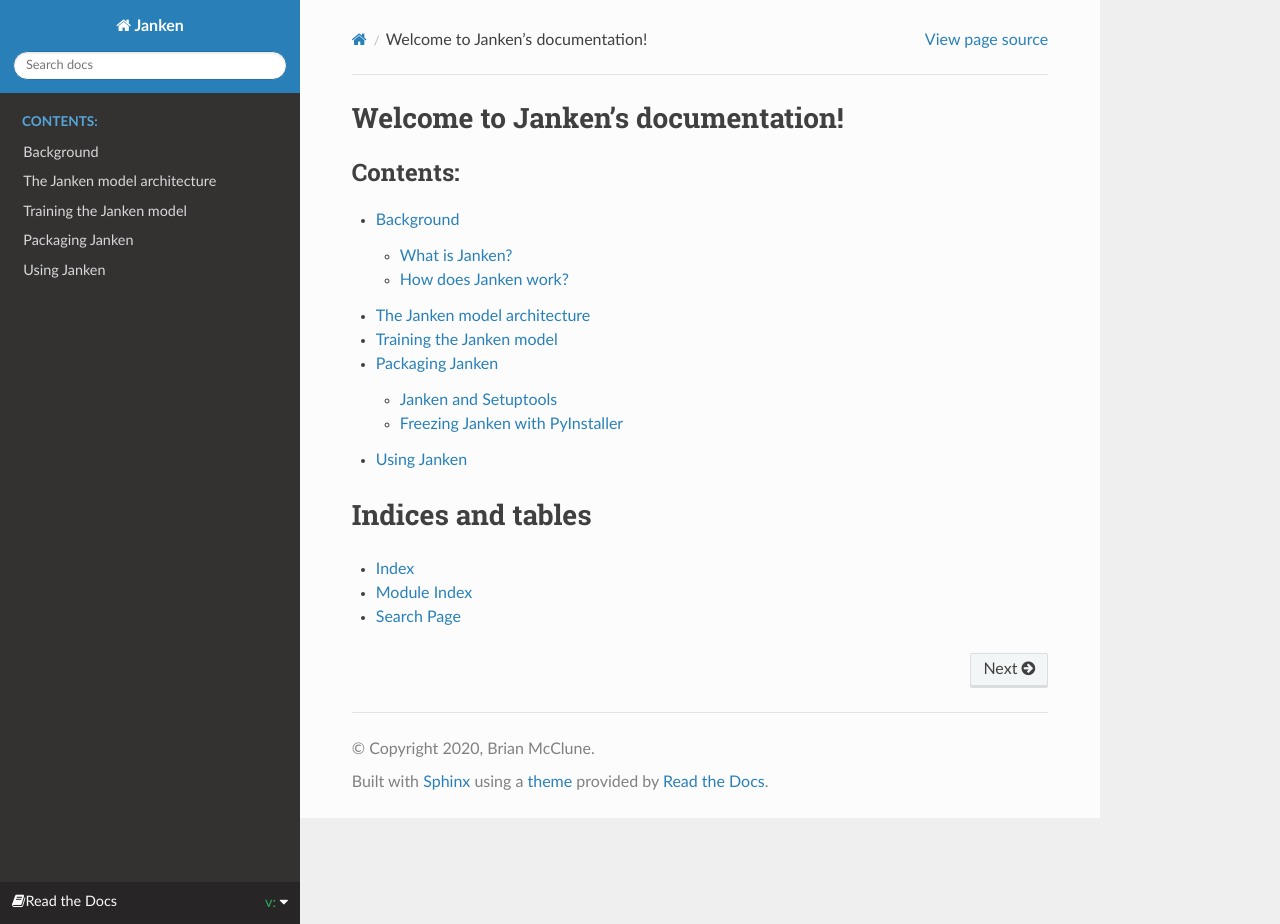
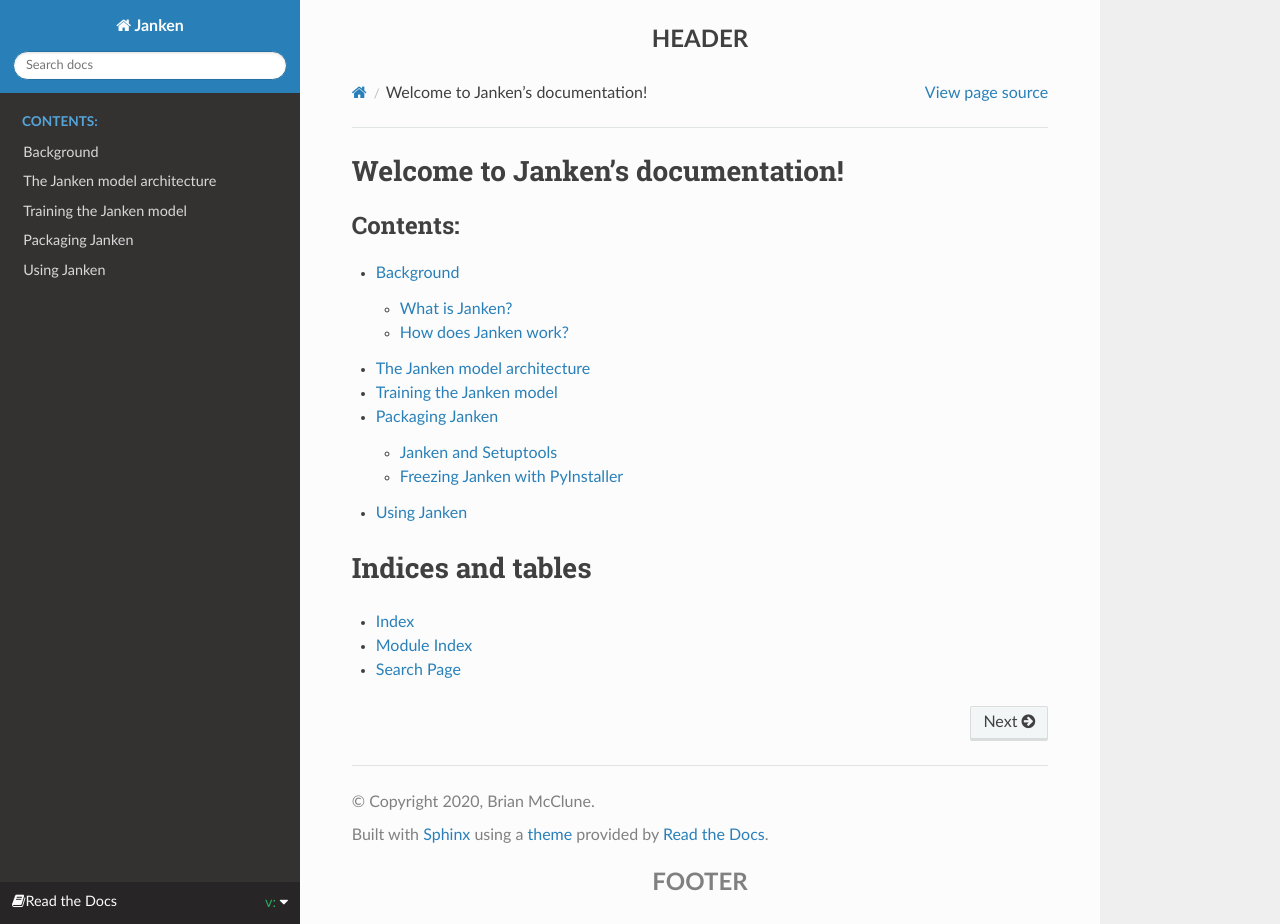
Before and after one commit to brian-mcclune-nnl/ils-ml, a Sphinx documentation site: the page built from doc/index.rst, in a window 1280 px wide and 924 px high. Built offline with Sphinx 7.4.7 and the Read the Docs theme 2.0.0, drawn with Linux system fonts in a browser that asks for light colours; the version number could not be read and is left out.

Commit message:
added header and footer markings to HTML docs

```diff
--- /dev/null
+++ b/doc/_static/css/janken.css
@@ -0,0 +1,15 @@
+[class^="janken-"] {
+    font-size: x-large;
+    font-weight: bold;
+    margin: auto;
+    text-align: center;
+    text-transform: uppercase;
+}
+
+.janken-header {
+    padding-bottom: 1em;
+}
+
+.janken-footer {
+    padding-top: 1em;
+}
--- /dev/null
+++ b/doc/_templates/footer.html
@@ -0,0 +1,5 @@
+{% extends '!footer.html' %}
+
+{% block extrafooter %}
+<div class="janken-footer">Footer</div>
+{% endblock %}
--- /dev/null
+++ b/doc/_templates/layout.html
@@ -0,0 +1,6 @@
+{% extends '!layout.html' %}
+
+{% block content %}
+<div class="janken-header">Header</div>
+{{ super() }}
+{% endblock %}
--- a/doc/conf.py
+++ b/doc/conf.py
@@ -68,3 +68,5 @@
     'current_language': 'en',
     'languages': [('en', f'/{release}/')],
 }
+
+html_css_files = ['css/janken.css']
```
